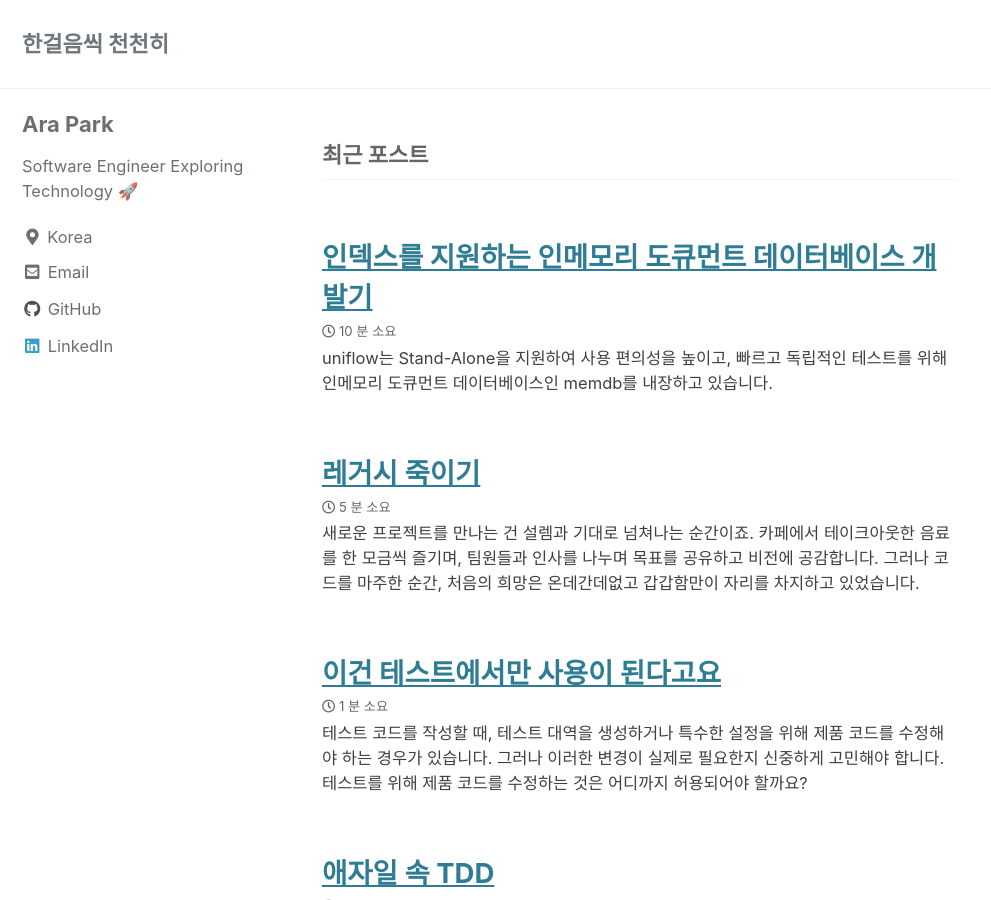
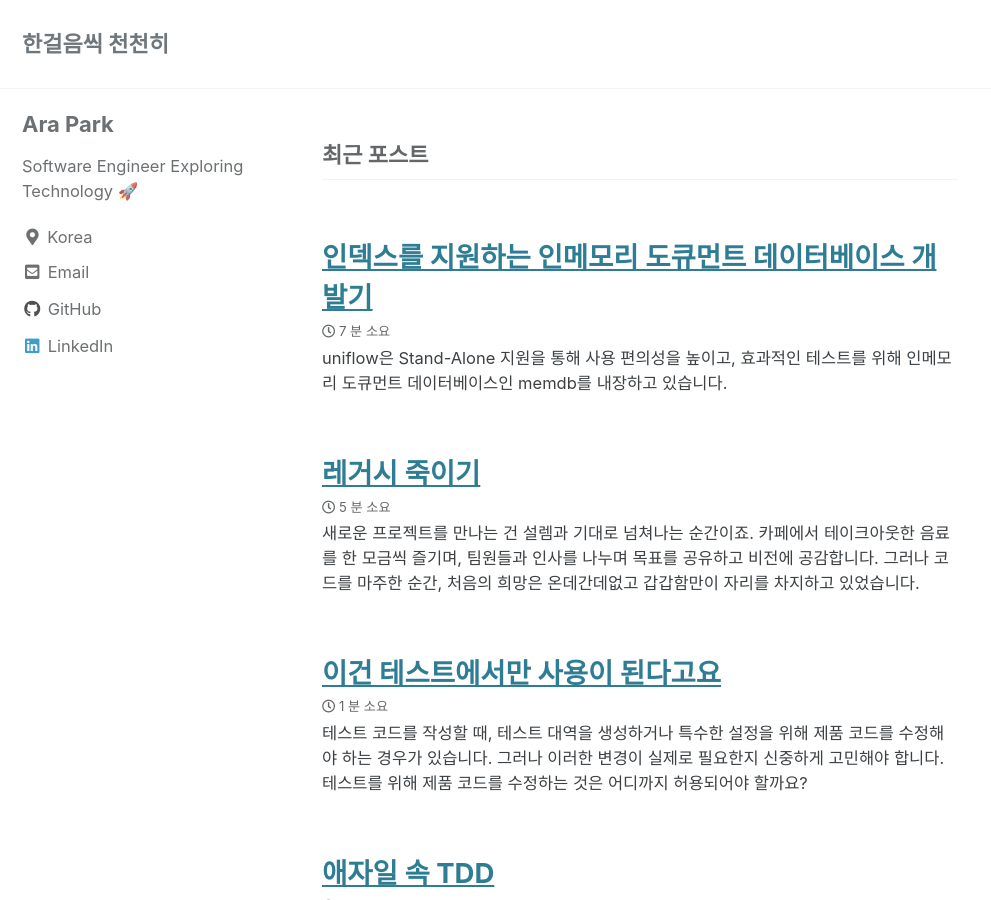
Before and after one commit to siyul-park/siyul-park.github.io, a Jekyll site: the page built from index.html, in a window 1280 px wide and 900 px high. Shown: the whole window, without its empty margins (0-991 px from the left). Built offline with Jekyll 4.4.1, drawn with Linux system fonts in a browser that asks for light colours; cached includes are drawn as plain includes; the list of posts is cut into pages by our own code; part of the change alters nothing that is shown.

Commit message:
2024-01-14-develop-in-memory-document-database-with-index.md 업데이트

````diff
--- a/_posts/2024-01-14-develop-in-memory-document-database-with-index.md
+++ b/_posts/2024-01-14-develop-in-memory-document-database-with-index.md
@@ -5,30 +5,28 @@ date:   2024-01-14 12:00:00 +0900
 categories: develop
 ---
 
-[uniflow](https://github.com/siyul-park/uniflow)는 Stand-Alone을 지원하여 사용 편의성을 높이고, 빠르고 독립적인 테스트를 위해 인메모리 도큐먼트 데이터베이스인 `memdb`를 내장하고 있습니다.
+[uniflow](https://github.com/siyul-park/uniflow)은 Stand-Alone 지원을 통해 사용 편의성을 높이고, 효과적인 테스트를 위해 인메모리 도큐먼트 데이터베이스인 `memdb`를 내장하고 있습니다.
 
-하지만 외부 설계가 변화하는 동안 `memdb`는 테스트를 통과할 정도만 바뀌었고, 이로 인해 코드에 오류를 숨기려는 부분이 섞여 가독성이 떨어졌습니다. 또한 읽기 성능이 `mongodb`보다 떨어지며 인덱스를 사용할 경우가 인덱스를 사용하지 않았을 때보다 성능이 낮아 더 이상 사용하기 어려운 정도로 노후화가 진행되었습니다.
+그러나 최근 외부 설계 변경으로 인해 `memdb`의 코드는 가독성이 떨어졌습니다. 그리고 인덱스 사용 시 성능 문제가 발생하고 읽기 성능이 `mongodb`보다 떨어졌습니다.
 
 ```shell
 BenchmarkCollection_FindOne/with_index-4         202    6776052 ns/op   211865 B/op    6044 allocs/op
 BenchmarkCollection_FindOne/without_index-4      849    1325947 ns/op    27821 B/op     839 allocs/op
 ```
 
-`memdb`의 이해하기 어려운 코드를 개선하고, 전반적인 성능을 올리기 위해 리팩토링을 진행하게 되었습니다.
+이해하기 쉽고 간결한 코드로 가독성을 향상시키고, 성능을 개선하기 위한 리팩토링이 진행되었습니다.
 
-### 최대한 단순하게
+### 간결하게 유지
 
-인덱스 사용 시 성능이 저하되는 주된 이유는 인덱스 스캔 이후에도 전체 도큐먼트를 순회하는 풀 스캔 과정이었습니다. 이 문제를 해결하기 위해 정상적으로 동작하지 않는 인덱스 부분을 제거하여 코드를 보다 이해하기 쉽고 수정하기 용이하게 다듬었습니다.
+성능 저하의 주 원인은 인덱스 스캔 후에 풀 스캔이 발생하여 전체 도큐먼트를 순회하는 과정이었습니다. 이를 해결하기 위해 인덱스 부분을 제거하여 코드를 더 이해하기 쉽게 수정했습니다.
 
-그리고, `collection`과 `indexView`에 분산된 데이터 관리 연산을 `section`이라 명명된 스토리지 계층으로 분리하여 응집성을 높이고, `collection`과 `indexView`의 인터페이스와 독립적으로 구성되도록 추출합니다.
+그리고 데이터 관리 연산을 추가적인 스토리지 계층으로 분리하여 응집성을 높이고, 외부 인터페이스와 독립적으로 구성되도록 추출했습니다.
 
 ```go
 type Section struct {
 	data *treemap.Map
 	mu   sync.RWMutex
 }
-
-// ...
 
 func (s *Section) Set(doc *primitive.Map) (primitive.Value, error) {
 	s.mu.Lock()
@@ -49,56 +47,17 @@ func (s *Section) Set(doc *primitive.Map) (primitive.Value, error) {
 }
 
 func (s *Section) Delete(doc *primitive.Map) bool {
-	s.mu.Lock()
-	defer s.mu.Unlock()
-
-	id, ok := doc.Get(keyID)
-	if !ok {
-		return false
-	}
-
-	if _, ok := s.data.Get(id); !ok {
-		return false
-	}
-
-	s.data.Remove(doc.GetOr(keyID, nil))
-
-	return true
+	// ...
 }
 
 func (s *Section) Range(f func(doc *primitive.Map) bool) {
-	s.mu.RLock()
-	defer s.mu.RUnlock()
-
-	for iterator := s.data.Iterator(); iterator.Next(); {
-		if !f(iterator.Value().(*primitive.Map)) {
-			break
-		}
-	}
+	// ...
 }
-
-// ...
-
 ```
 
 ```go
 func (c *Collection) FindMany(_ context.Context, filter *database.Filter, opts ...*database.FindOptions) ([]*primitive.Map, error) {
-	opt := database.MergeFindOptions(opts)
-
-	limit := -1
-	skip := 0
-	var sorts []database.Sort
-	if opt != nil {
-		if opt.Limit != nil {
-			limit = lo.FromPtr(opt.Limit)
-		}
-		if opt.Skip != nil {
-			skip = lo.FromPtr(opt.Skip)
-		}
-		if opt.Sorts != nil {
-			sorts = opt.Sorts
-		}
-	}
+	// ...
 
 	match := parseFilter(filter)
 
@@ -126,36 +85,15 @@ func (c *Collection) FindMany(_ context.Context, filter *database.Filter, opts .
 
 	return docs, nil
 }
-
 ```
 
-이렇게 단순화된 데이터베이스 모델은 `map`에 데이터를 저장하며, 모든 데이터를 순회하여 제공된 필터와 일치하는 도큐먼트를 찾습니다.
+이런 간소화된 데이터베이스 모델은 `map`에 데이터를 저장하고, 조건에 맞는 도큐먼트를 찾기 위해 모든 데이터를 순회합니다.
 
 ### 인덱싱과 역 인덱싱
 
-인덱스를 구현하는 방법으로는 각 브랜치 노드에는 인덱스의 키 값을 저장하고, 리프 노드에는 기본 키를 저장했습니다. 각 노드는 `red-black tree`로 구현된 `map`을 사용했습니다.
+인덱스는 트리를 사용하여 구현되었습니다. 각 브랜치 노드에는 인덱스의 키 값을 저장하고, 리프 노드에는 기본 키를 저장했습니다. 각 노드는 `red-black tree`로 구현되었습니다.
 
-또한, 인덱스를 명세하는 `constraint`를 추가하였습니다. 이로써 복합 인덱스(Compound Index), 유니크 인덱스(Unique Index), 그리고 부분 인덱스(Partial Index)를 지원할 것입니다.
-
-```go
-type Section struct {
-	data        *treemap.Map
-	indexes     []*treemap.Map // []map[index key]...[]primary key
-	constraints []Constraint
-	mu          sync.RWMutex
-}
-```
-
-```go
-type Constraint struct {
-	Name    string
-	Keys    []string
-	Unique  bool
-	Partial func(*primitive.Map) bool
-}
-```
-
-인덱싱은 인덱스를 타고 내려가며 인덱스 키에 맞는 노드를 생성합니다. 그리고 리프 노드에 도달하면 해당 리프 노드에 기본 키를 삽입합니다. 특히, 유니크 인덱스인 경우 리프 노드에 두 개 이상의 기본 키가 들어 있다면 충돌이 발생하게 됩니다.
+인덱싱은 인덱스를 따라 내려가며 인덱스 키에 맞는 노드를 생성하고, 리프 노드에 도달하면 해당 리프 노드에 기본 키를 삽입합니다. 유니크 인덱스인 경우 리프 노드에 두 개 이상의 기본 키가 들어 있으면 충돌이 발생합니다.
 
 ```go
 func (s *Section) index(doc *primitive.Map) error {
@@ -199,32 +137,7 @@ func (s *Section) index(doc *primitive.Map) error {
 }
 ```
 
-`section`에 도큐먼트를 추가하면 인덱싱이 수행됩니다.
-
-```go
-func (s *Section) Set(doc *primitive.Map) (primitive.Value, error) {
-	s.mu.Lock()
-	defer s.mu.Unlock()
-
-	id, ok := doc.Get(keyID)
-	if !ok {
-		return nil, errors.WithStack(ErrPKNotFound)
-	}
-
-	if _, ok := s.data.Get(id); ok {
-		return nil, errors.WithStack(ErrPKDuplicated)
-	}
-
-	if err := s.index(doc); err != nil {
-		return nil, err
-	}
-	s.data.Put(id, doc)
-
-	return id, nil
-}
-```
-
-역 인덱싱은 인덱싱과는 반대로, 도큐먼트가 생성한 키들을 인덱스에서 제거하는 작업입니다. 인덱싱과 유사하게 인덱스를 타고 리프 노드까지 탐색하며 해당 리프 노드에 있는 기본 키를 제거합니다. 그리고 경로를 거슬러 올라가면서 비어 있는 노드를 삭제합니다.
+역 인덱싱은 도큐먼트가 생성한 키들을 인덱스에서 제거하는 과정으로, 인덱싱과 비슷하게 인덱스를 타고 리프 노드까지 탐색하며 해당 리프 노드에 있는 기본 키를 제거합니다. 그리고 경로를 거슬러 올라가면서 비어 있는 노드를 삭제합니다.
 
 ```go
 func (s *Section) unindex(doc *primitive.Map) {
@@ -277,7 +190,7 @@ func (s *Section) unindex(doc *primitive.Map) {
 
 ### 인덱스 스캔
 
-이제 인덱스 스캔을 만들때가 되었습니다. `section`에 특정 인덱스를 이용해서 최소값 최대값의 범위안에 있는 도큐먼트를 스캔하는 메서드를 작성합시다.
+구성된 인덱스를 탐색하며, 도큐먼트를 찾아 봅시다. 인덱스 키가 최소값과 최대값 범위 내에 위치하는 하위 인덱스 노드들을 병합하여 새로운 인덱스를 생성합니다.
 
 ```go
 func (s *Section) Scan(name string, min, max primitive.Value) (*Sector, bool) {
@@ -301,8 +214,6 @@ func (s *Section) Scan(name string, min, max primitive.Value) (*Sector, bool) {
 	return nil, false
 }
 ```
-
-`sector`은 인덱스의 특정 범위를 나타냅니다. `sector`를 스캔하면 현재의 인덱스 노드의 키를 순회하며 조건에 맞는 값을 추출하고, 그 값을 새로운 하위 인덱스에 병합합니다.
 
 ```go
 type Sector struct {
@@ -349,7 +260,7 @@ func (s *Sector) Scan(key string, min, max primitive.Value) (*Sector, bool) {
 }
 ```
 
-`sector`가 가르키는 도큐먼드를 순회하기 위해선, 인덱스의 리프 노드를 가르킬 때 까지 인덱스를 타고 내려가며 스캔하고, 리프 노드에 있는 기본 키를 기반으로 도큐먼트를 검색 합니다.
+인덱스의 리프 노드에 도달할 때까지 인덱스를 타고 내려가며 스캔하고, 리프 노드에 있는 기본 키를 기반으로 도큐먼트를 검색합니다.
 
 ```go
 func (s *Sector) Range(f func(doc *primitive.Map) bool) {
@@ -373,15 +284,11 @@ func (s *Sector) Range(f func(doc *primitive.Map) bool) {
 }
 ```
 
-`sector`가 현재의 인덱스 노드 전체를 순회하는 대신 좀더 빠르게 결과를 찾을 수 도 있습니다. 최소값 최대값이 동일 하다면, 하위 노드 하나를 바로 선택할 수 있습니다.
+최소값과 최대값이 동일한 경우, 하위 노드 하나를 바로 선택하여 더 효율적으로 결과를 찾을 수 있도록 개선할 수 있습니다.
 
 ```go
 func (s *Sector) Scan(key string, min, max primitive.Value) (*Sector, bool) {
 	// ...
-
-	if len(s.keys) == 0 || s.keys[0] != key {
-		return nil, false
-	}
 
 	if min != nil && max != nil && primitive.Compare(min, max) == 0 {
 		value, ok := s.index.Get(min)
@@ -397,15 +304,13 @@ func (s *Sector) Scan(key string, min, max primitive.Value) (*Sector, bool) {
 		}, true
 	}
 
-	index := treemap.NewWith(comparator)
-
 	// ...
 }
 ```
 
 ### 실행 계획
 
-그 다음으로 만들것은 인덱스를 어떻게 순회할 것인지를 명시하는 실행 계획입니다.
+인덱스를 어떻게 순회할지를 명시하는 실행 계획을 만들어 봅시다. 특정 키를 기준으로 최소값과 최대값을 포함하는 범위를 나타내고, 다음 실행 계획을 갖습니다.
 
 ```go
 type executionPlan struct {
@@ -416,7 +321,11 @@ type executionPlan struct {
 }
 ```
 
-인덱스의 키와 `filter` 가 주어졌을때 적절한 실행 계획을 만들어야 합니다. `filter`의 연산이 `EQ`, `GT`, `GTE`, `LT`, `LTE` 중에 하나이고 인덱스 키와 동일한 키를 사용한다면 그 키를 이용해서 인덱스의 탐색이 가능합니다. `filter`에 나타나지 않는 다른 인덱스 키들을 모든 영역을 순회해야 합니다. 그리고 `filter`의 연산이 `AND`인 경우는 모든 자식 `execution plan`를 만족하는 작은 범위를 가지는 `execution plan`를 생성합니다.
+주어진 인덱스 키와 필터를 기반으로 효과적인 실행 계획을 생성합니다.
+
+`AND` 연산은 모든 자식의 탐색 범위의 겹치는 부분, 즉 교집합을 나타내도록 병합합니다.
+
+`EQ`, `GT`, `GTE`, `LT`, `LTE` 연산자는 인덱스 키와 필터의 키가 일치하면 해당 키를 이용하여 인덱스를 탐색할 수 있습니다. 일치하지 않는 다른 키들은 모든 영역을 순회합니다.
 
 ```go
 func newExecutionPlan(keys []string, filter *database.Filter) *executionPlan {
@@ -429,7 +338,7 @@ func newExecutionPlan(keys []string, filter *database.Filter) *executionPlan {
 	switch filter.OP {
 	case database.AND:
 		for _, child := range filter.Children {
-			plan = plan.and(newExecutionPlan(keys, child))
+			plan = plan.intersect(newExecutionPlan(keys, child))
 		}
 	case database.EQ, database.GT, database.GTE, database.LT, database.LTE:
 		var root *executionPlan
@@ -482,63 +391,27 @@ func newExecutionPlan(keys []string, filter *database.Filter) *executionPlan {
 }
 ```
 
-`and`은 두개의 `execution plan`을 하나로 합쳐 보다 작은 범위의 `execution plan`를 만들어 냅니다.
+작은 범위로 합치는 대신 더 큰 범위로 병합할 수도 있습니다. 연산자가 `IN`이나 `OR`이면 모든 자식의 탐색 범위를 포함하게 병합합니다.
 
 ```go
-func (e *executionPlan) and(other *executionPlan) *executionPlan {
-	if e == nil {
-		return other
-	}
-	if other == nil {
-		return e
-	}
-
-	if e.key != other.key {
+func newExecutionPlan(keys []string, filter *database.Filter) *executionPlan {
+	if filter == nil {
 		return nil
 	}
 
-	z := &executionPlan{
-		key: e.key,
-	}
+	var plan *executionPlan
 
-	if e.min == nil {
-		z.min = other.min
-	} else if primitive.Compare(e.min, other.min) < 0 {
-		z.min = other.min
-	} else {
-		z.min = e.min
-	}
-
-	if e.max == nil {
-		z.max = nil
-	} else if primitive.Compare(e.max, other.max) > 0 {
-		z.max = other.max
-	} else {
-		z.max = e.max
-	}
-
-	z.next = e.next.and(other.next)
-
-	return z
-}
-```
-
-작은 범위로 `execution plan`를 합치는 대신 더 큰 범위로 `execution plan`를 병합할 수도 있습니다. `filter`의 연산이 `IN` 이거나 `OR` 이면 모든 자식 `execution plan`를 합쳐 큰 범위를 가지는 `execution plan`를 생성합니다.
-
-```go
-func newExecutionPlan(keys []string, filter *database.Filter) *executionPlan {
-	// ...
 	switch filter.OP {
 	case database.AND:
 		// ...
 	case database.OR:
 		for _, child := range filter.Children {
-			plan = plan.or(newExecutionPlan(keys, child))
+			plan = plan.union(newExecutionPlan(keys, child))
 		}
 	case database.IN:
 		value := filter.Value.(*primitive.Slice)
 		for _, v := range value.Values() {
-			plan = plan.or(newExecutionPlan(keys, database.Where(filter.Key).EQ(v)))
+			plan = plan.union(newExecutionPlan(keys, database.Where(filter.Key).EQ(v)))
 		}
 	case database.EQ, database.GT, database.GTE, database.LT, database.LTE:
 		// ...
@@ -548,54 +421,11 @@ func newExecutionPlan(keys []string, filter *database.Filter) *executionPlan {
 }
 ```
 
-`or`은 두개의 `execution plan`을 하나로 합쳐 보다 큰 범위의 `execution plan`를 만들어 냅니다.
-
-```go
-func (e *executionPlan) or(other *executionPlan) *executionPlan {
-	if e == nil || other == nil || e.key != other.key {
-		return nil
-	}
-
-	z := &executionPlan{
-		key: e.key,
-	}
-
-	if e.min == nil || z.min == nil {
-		z.min = nil
-	} else if primitive.Compare(e.min, other.min) > 0 {
-		z.min = other.min
-	} else {
-		z.min = e.min
-	}
-
-	if e.max == nil || z.max == nil {
-		z.max = nil
-	} else if primitive.Compare(e.max, other.max) < 0 {
-		z.max = other.max
-	} else {
-		z.max = e.max
-	}
-
-	z.next = e.next.or(other.next)
-
-	allNil := true
-	for cur := z; cur != nil; cur = cur.next {
-		if cur.min != nil || cur.max != nil {
-			allNil = false
-			break
-		}
-	}
-	if allNil {
-		return nil
-	}
-
-	return z
-}
-```
-
 ### 도큐먼트 검색
 
-지금 까지 한 모든 것을 합쳐 `filter`가 주어졌을때 인덱스를 활용하여 도큐먼트를 검색할 수 있습니다.
+이제 인덱스를 활용하여 도큐먼트를 검색할 수 있습니다. 각 제약조건을 순회하여 실행 계획을 만들고, 그에 따라 인덱스를 스캔하여 조건에 맞는 도큐먼트를 수집합니다.
+
+대부분의 경우에는 인덱스 스캔을 사용하면 풀 스캔이 필요하지 않지만, 부분 인덱스를 활용하는 경우 모든 도큐먼트가 인덱싱되어 있지 않을 수 있어 추가적으로 풀 스캔을 수행해야 합니다.
 
 ```go
 func (c *Collection) FindMany(_ context.Context, filter *database.Filter, opts ...*database.FindOptions) ([]*primitive.Map, error) {
@@ -647,10 +477,9 @@ func (c *Collection) FindMany(_ context.Context, filter *database.Filter, opts .
 
 	// ...
 }
-
 ```
 
-결과는 인덱스를 활용하였을때 인덱스를 활용하지 않는 것 보다 200 배 빠른 성능을 보여 줍니다. 또한 리팩토링하기 전이랑 비교해서 인덱스를 사용하지 않았을 경우도 2배 빠른 성능을 보여줍니다.
+인덱스를 활용하면 인덱스를 사용하지 않은 경우보다 200배 빠른 성능을 보여줍니다.
 
 ```go
 BenchmarkCollection_FindOne/With_Index-4                  426932              3373 ns/op             416 B/op         15 allocs/op
````
